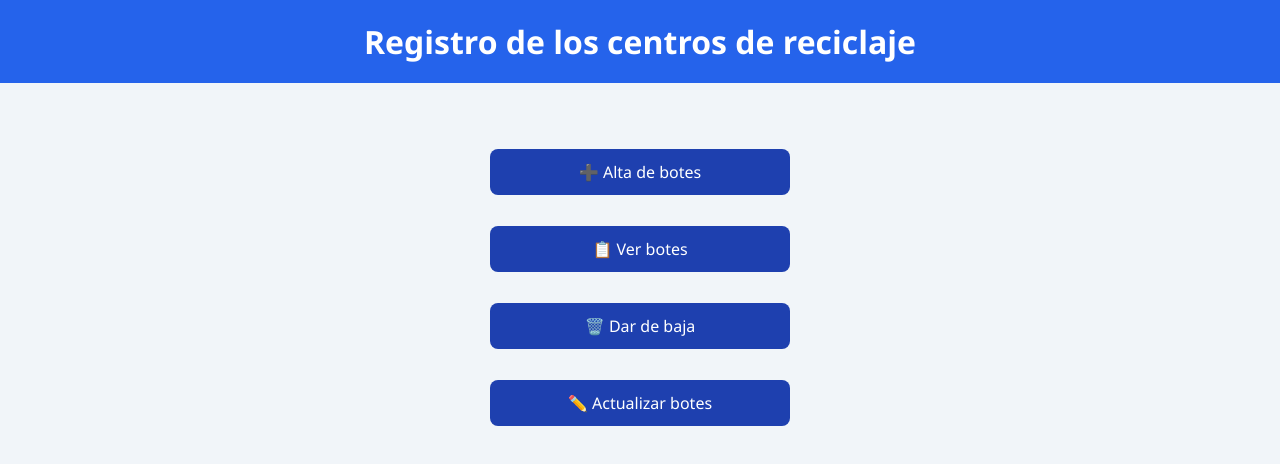
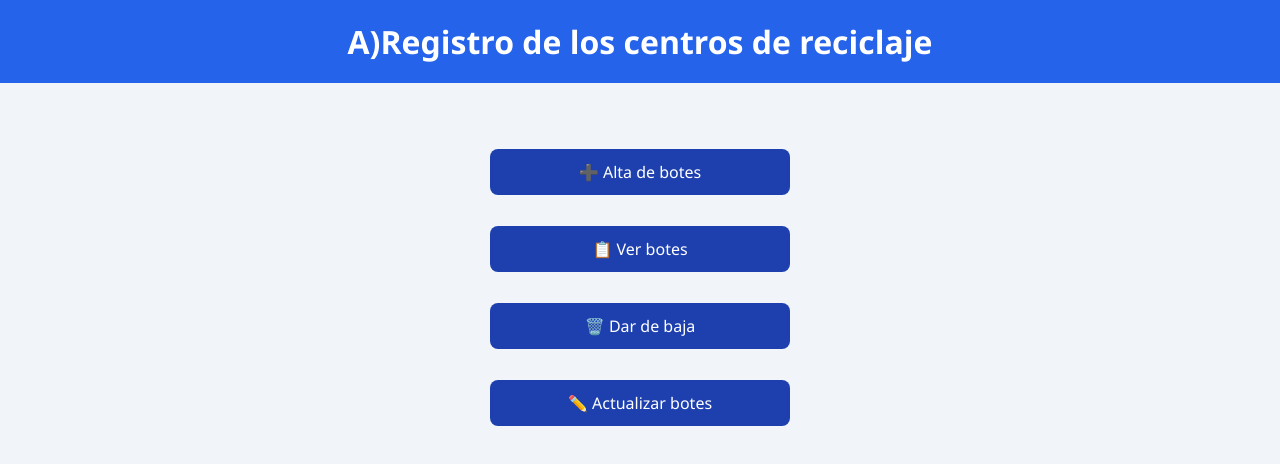
Before and after one commit to dariof08/mi-pagina-botes, a website: page public/index.html in a window 1280 px wide. Drawn offline with Linux system fonts and the light colour scheme.

Commit message:
Actualizar título del menú principal

```diff
--- a/public/index.html
+++ b/public/index.html
@@ -40,7 +40,7 @@
   </style>
 </head>
 <body>
-  <h1>Registro de los centros de reciclaje</h1>
+  <h1>A)Registro de los centros de reciclaje</h1>
 
   <div class="menu">
     <a href="alta.html">➕ Alta de botes</a>
```
